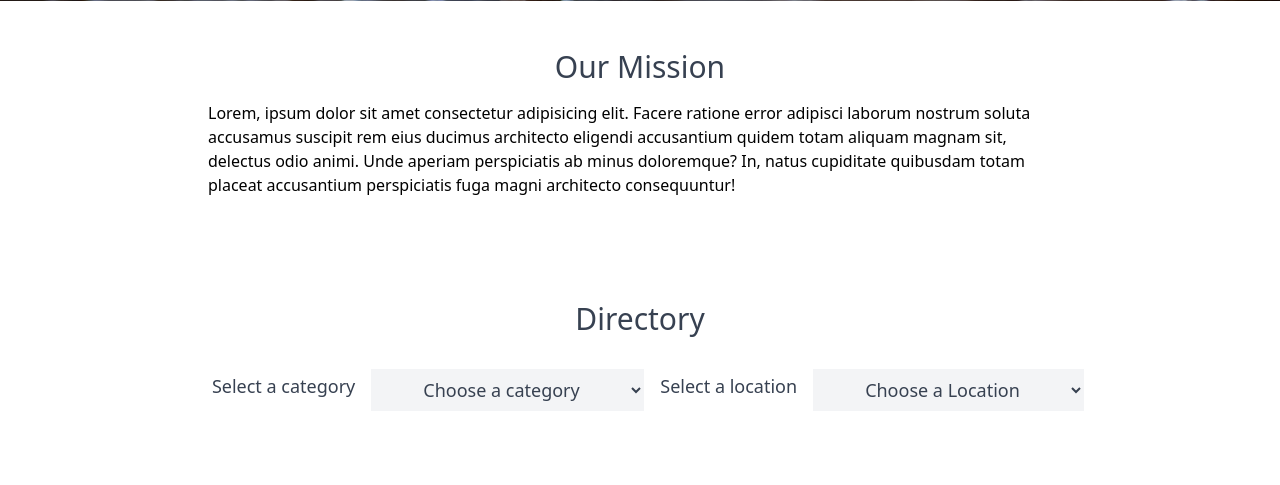
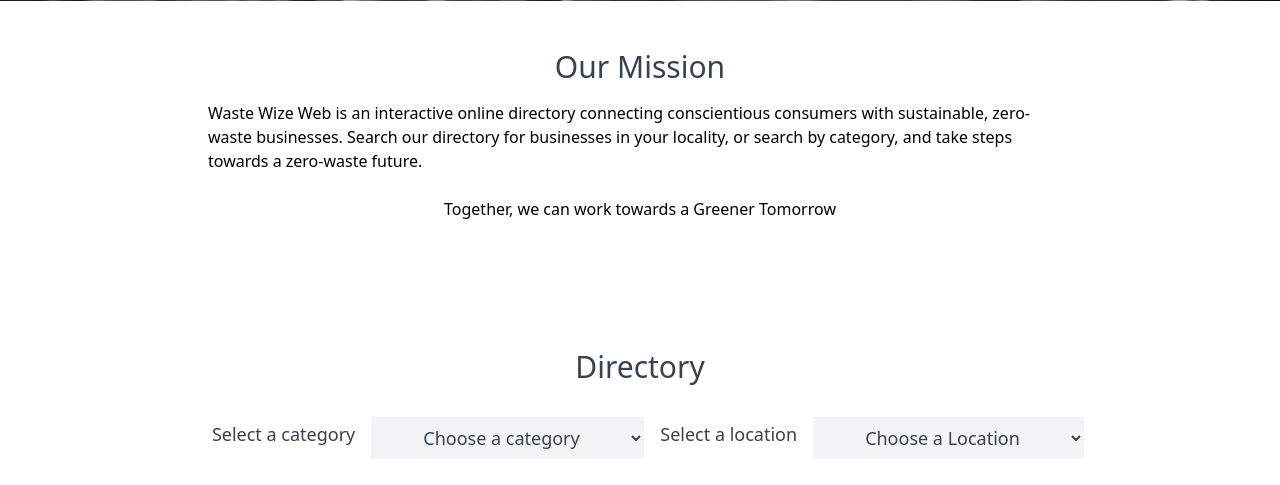
Before and after one commit to MoniMurray/september_hackathon_team7, a Django app: page / in a window 1280 px wide. Shown: the part 763-1248 px from the top of the page. Run offline with Django 3.2, Linux system fonts and the light colour scheme; style sheets or scripts are compiled from the project's sources; some libraries are stand-ins or nearby versions.

Commit message:
Replace lorem ipsum with website description text, style

```diff
--- a/templates/home.html
+++ b/templates/home.html
@@ -34,13 +34,14 @@
 <!--Mission statement -->
 <div class="m-auto flex max-w-4xl flex-col items-center justify-center pb-20">
   <h2 class="pb-4 pt-12 text-center text-3xl text-gray-700">Our Mission</h2>
-  <p class="px-4">
-    Lorem, ipsum dolor sit amet consectetur adipisicing elit. Facere ratione
-    error adipisci laborum nostrum soluta accusamus suscipit rem eius ducimus
-    architecto eligendi accusantium quidem totam aliquam magnam sit, delectus
-    odio animi. Unde aperiam perspiciatis ab minus doloremque? In, natus
-    cupiditate quibusdam totam placeat accusantium perspiciatis fuga magni
-    architecto consequuntur!
+  <p class="px-4">Waste Wize Web is an interactive online directory
+    connecting conscientious consumers with sustainable, zero-waste
+    businesses. Search our directory for businesses in your locality,
+    or search by category, and take steps towards a zero-waste future.<br>
+
+  </p>
+  <p class="px-4 py-6">
+    Together, we can work towards a Greener Tomorrow
   </p>
 </div>
 
--- a/wastewizeweb/settings.py
+++ b/wastewizeweb/settings.py
@@ -41,7 +41,7 @@ ALLOWED_HOSTS = [
     "wastewizeweb-b57952658889.herokuapp.com",
     '8000-monimurray-septemberhac-2y940kvptli.ws-eu104.gitpod.io',
     '8000-obione84-septemberhacka-7ci0madqrlm.ws-eu104.gitpod.io',
-    '8000-monimurray-septemberhac-p8d29zyjdcm.ws-eu104.gitpod.io',
+    '8000-monimurray-septemberhac-xwvmyuva5zb.ws-eu104.gitpod.io',
 ]
 
 X_FRAME_OPTIONS = "SAMEORIGIN"
```
Also changed, not shown: db.sqlite3, shop_directory/migrations/0002_alter_category_options.py (added).
